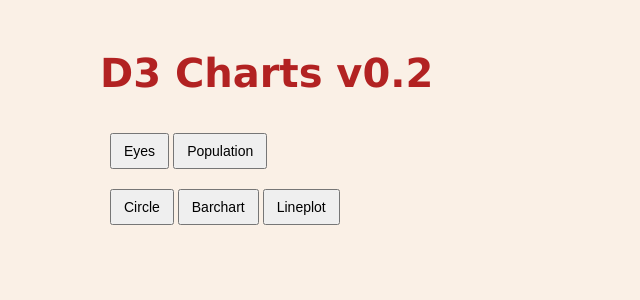
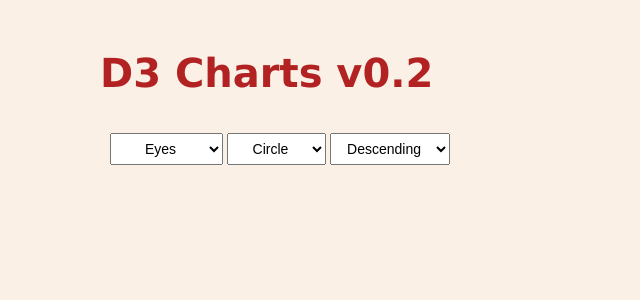
Before and after one commit to dangerbleistift/QLeverDataPlotting, a Flask app: page /charts in a window 1280 px wide. Shown: the top 300 px of the page, without its empty margins (0-640 px from the left). Run offline with Flask 2, Linux system fonts and the light colour scheme.

Commit message:
Sorting method implemented

```diff
--- a/Flask/static/js/generic_barchart.js
+++ b/Flask/static/js/generic_barchart.js
@@ -39,6 +39,9 @@
     g.append("g")
         .attr("transform", `translate(${0}, ${chartHeight})`)
         .call(d3.axisBottom(xScale))
+        .selectAll("text")
+        .style("text-anchor", "start")
+        .attr("transform", " rotate(10)")
 
     // Draw y axis
     g.append("g")
--- a/Flask/static/js/generic_plotter.js
+++ b/Flask/static/js/generic_plotter.js
@@ -1,6 +1,7 @@
 // global datasets
 var currentDataset = 'data_eyes';
 var currentPlotType = 'chart_bubble';
+var currentSorting = 'descending';
 
 function changePlotType(newPlotType)
 {
@@ -12,6 +13,12 @@
 {
     currentDataset = newDataSet
 
+    plot()
+}
+
+function changeSorting(newSorting)
+{
+    currentSorting = newSorting
     plot()
 }
 
@@ -43,10 +50,22 @@
         case 'data_population':
             query = sparqlQuery_population
             break;
+        case 'data_births':
+            query = sparqlQuery_birth
+            break;
     }
     return executeQuery(query).then(result => {
-        return convertToLabelValueList(result)
+        return sort(convertToLabelValueList(result))
     })
+
+}
+
+function sort(array)
+{
+    if (currentSorting != "unsorted") {
+        array = array.sort((a, b) => {return currentSorting == "descending" ? b.value - a.value : a.value - b.value})
+    }
+    return array
 }
 
 
@@ -57,8 +76,6 @@
     dataset.forEach(item => {
         array.push(extractDataFromObject(item))
     })
-    // Sort descending
-    array = array.sort((a, b) =>  {return b.value - a.value})
     return array
 }
 
@@ -69,7 +86,7 @@
         var item = dataObject[key]
 
         // Value of result is stored in object containing property datatype
-        if (item.hasOwnProperty('datatype')) {
+        if (key == "count") {
             object.value = Number(item.value)
         }
         else {
--- a/Flask/static/js/sparqlQueryDispatcher.js
+++ b/Flask/static/js/sparqlQueryDispatcher.js
@@ -27,13 +27,23 @@
 
 const sparqlQuery_population = `#Countries sorted by population
 # defaultView:BubbleChart
-SELECT DISTINCT ?countryLabel ?population
+SELECT DISTINCT ?countryLabel ?count
 {
   ?country wdt:P31 wd:Q6256 ;
-           wdt:P1082 ?population .
+           wdt:P1082 ?count .
   SERVICE wikibase:label { bd:serviceParam wikibase:language "en" }
 }
-GROUP BY ?population ?countryLabel`
+GROUP BY ?count ?countryLabel`
+
+const sparqlQuery_birth = `#Population growth in Suriname from 1960 onward
+#defaultView:LineChart
+SELECT ?year ?count {
+  wd:Q730 p:P1082 ?p .
+  ?p pq:P585 ?year ;
+     ps:P1082 ?count .
+  SERVICE wikibase:label { bd:serviceParam wikibase:language "en" }
+}
+ORDER BY ?year`
 
 
 function executeQuery(sparqlQuery) {
--- a/Flask/templates/charts.html
+++ b/Flask/templates/charts.html
@@ -7,14 +7,22 @@
     </head>
     <body>
         <h1>D3 Charts v0.2</h1>
-        <div id="navbar-data"  style="padding:10px; border:1px transparent black">
-            <button class="btn" type="button" onclick="changeDataset('data_eyes')">Eyes</button>
-            <button class="btn" type="button" onclick="changeDataset('data_population')">Population</button>
-        </div>
-        <div id="navbar-charttype"style="padding:10px; border:1px transparent black">
-            <button class="btn" type="button" onclick="changePlotType('chart_bubble')">Circle</button>
-            <button class="btn" type="button" onclick="changePlotType('chart_bar')">Barchart</button>
-            <button class="btn" type="button" onclick="changePlotType('chart_lineplot')">Lineplot</button>
+        <div id="navbar-sort"  style="padding:10px; border:1px transparent black">
+            <select class="btn" id="data" onchange="changeDataset(this.value)" >
+                <option value="data_eyes">Eyes</option>
+                <option value="data_population">Population</option>
+                <option value="data_births">Births</option>
+            </select>
+            <select class="btn" id="plot" onchange="changePlotType(this.value)" >
+                <option value="chart_bubble">Circle</option>
+                <option value="chart_bar">Barchart</option>
+                <option value="chart_lineplot">Lineplot</option>
+            </select>
+            <select class="btn" id="sorting" onchange="changeSorting(this.value)" >
+                <option value="descending">Descending</option>
+                <option value="ascending">Ascending</option>
+                <option value="unsorted">Unsorted</option>
+            </select>
         </div>
         <div id="chart" style="border:1px transparent black"></div>        <script type="text/javascript" src="static/js/generic_barchart.js"></script>
         <script type="text/javascript" src="static/js/sparqlQueryDispatcher.js"></script>
```
